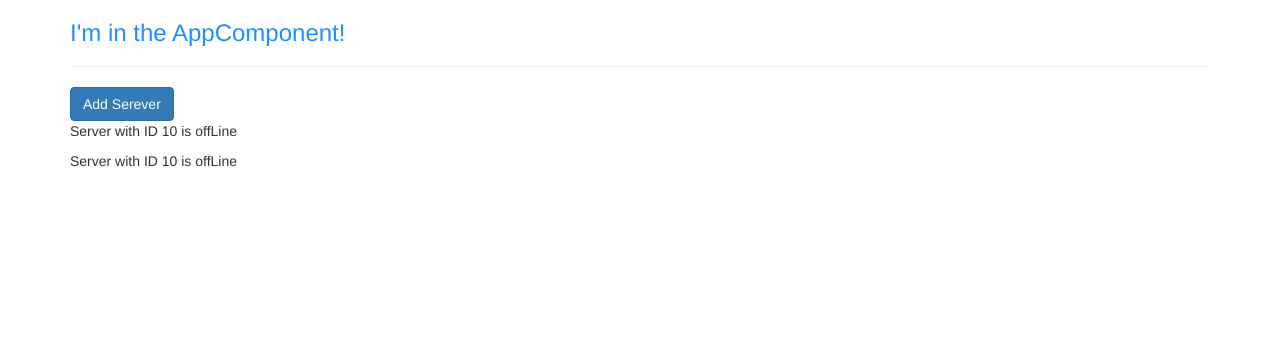
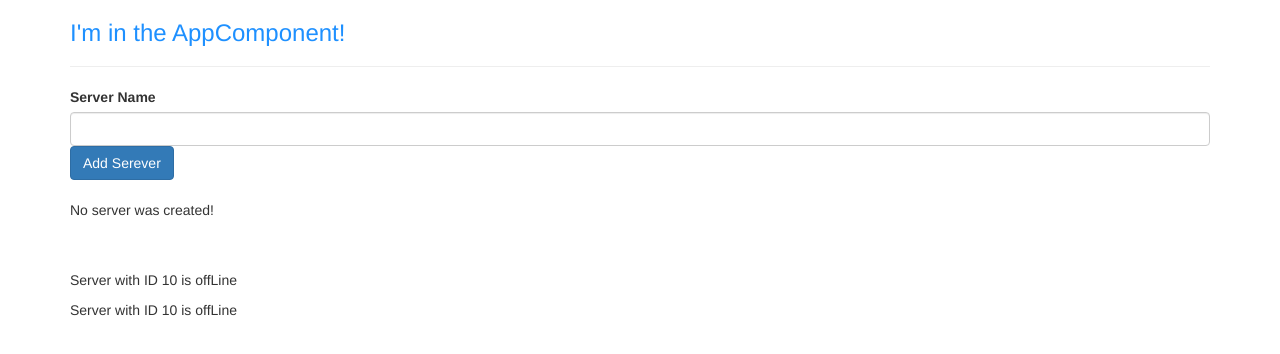
Before and after one commit to wasse88/my-first-angular-app, an Angular app: page / in a window 1280 px wide. Shown: the top 354 px of the page. Built offline with nearby package versions, Linux system fonts and the light colour scheme.

Commit message:
Update servers.component.html

```diff
--- a/src/app/servers/servers.component.html
+++ b/src/app/servers/servers.component.html
@@ -1,6 +1,17 @@
+<label>Server Name </label>
+<input
+type="text"
+class="form-control"
+(input) = "onUpdateServerName($event) " >
+
 <button
  class="btn btn-primary"
- [disabled] = "!allowNewServer" > Add Serever</button>
-
+ [disabled] = "!allowNewServer"
+ (click)= "onCreateServer()" > Add Serever</button>
+<!-- <p> {{ allowNewServer}} </p> -->
+ <!-- <p [innerText]="allowNewServer">  </p> -->
+ <br><br>
+ <p> {{ serverCreationStatus }} </p>
+ <br><br>
 <app-server></app-server>
 <app-server></app-server>
```
